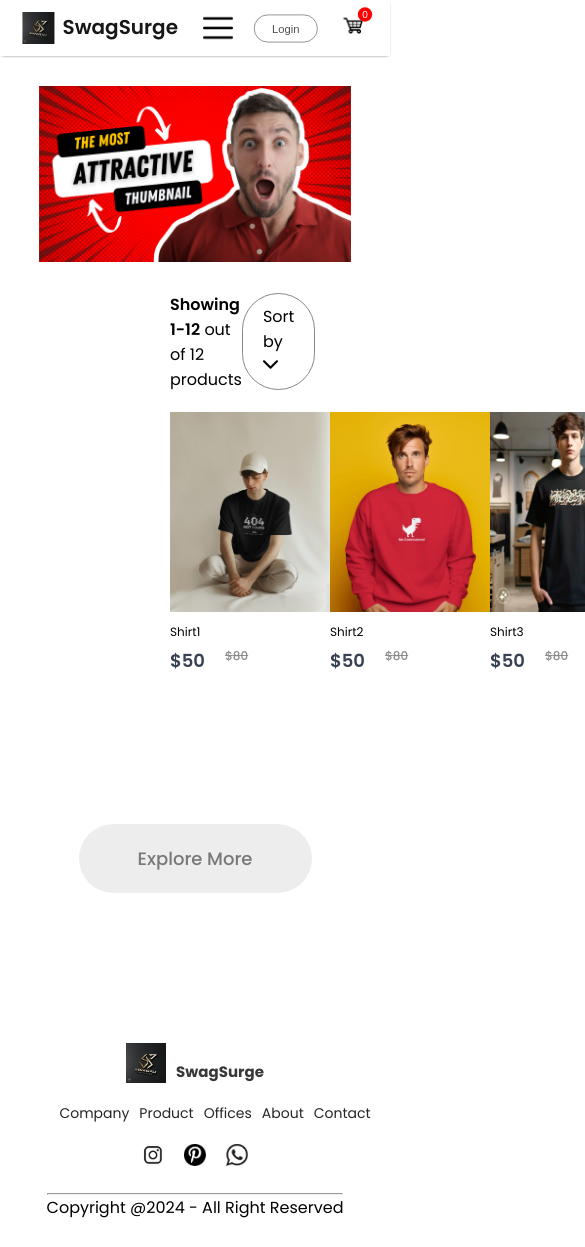
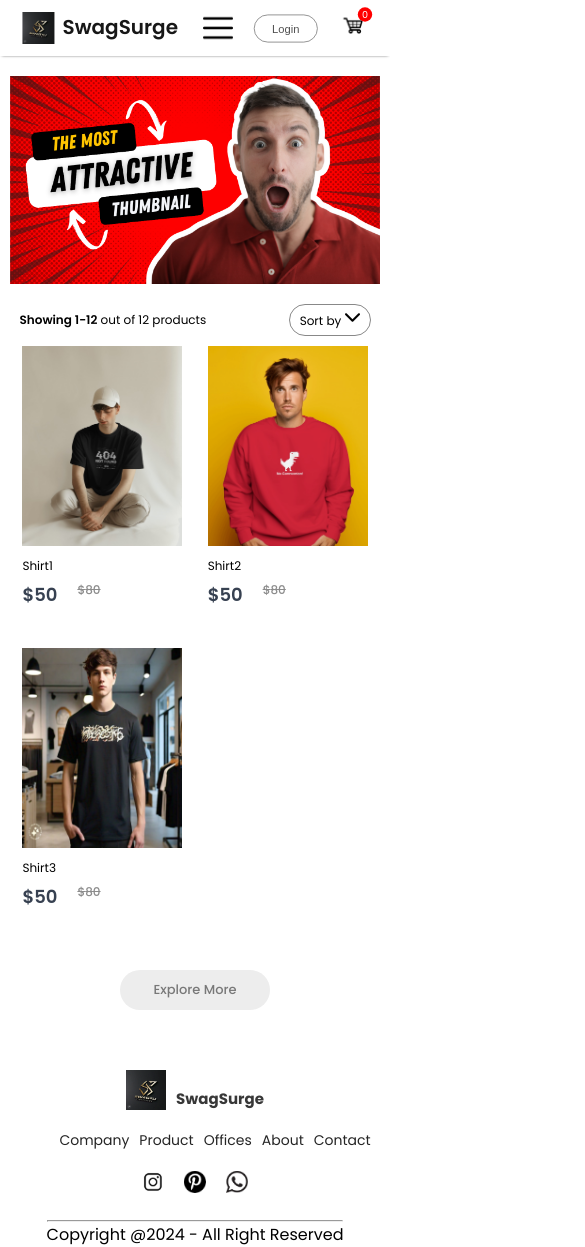
Before and after one commit to Fattahali37/SwagSurge, a React (Create React App) app in the folder frontend/: page /men in a window 390 px wide. Shown: the top 1247 px of the page, 585 px wide, since content can reach past the window. Before the commit the page ends 1220 px from the top, so only its background shows below. Built offline with nearby package versions, Linux system fonts and the light colour scheme.

Commit message:
shop categpry ang loginsignup responsive

```diff
--- a/frontend/src/Pages/CSS/LoginSignUp.css
+++ b/frontend/src/Pages/CSS/LoginSignUp.css
@@ -62,3 +62,53 @@
     font-size:18px;
     font-weight:500;
 }
+@media(max-width:1280px){
+    .loginsignup{
+        padding-top: 50px;
+    }
+    .loginsignup-container{
+        width:auto;
+        max-width:500px;
+        max-height:500px;
+    }
+    .loginsignup-container h1{
+        margin:10px 0px;
+    }
+    .loginsignup-fields{
+        gap:20px;
+        margin-top:20px;
+    }
+    .loginsignup-fields input{
+        height:65px;
+        width:93%;
+    }
+    .loginsignup-container button{
+        width: 100%;
+    }
+    .loginsignup-login{
+        font-size:16px;
+    }
+    .loginsignup-agree{
+        font-size: 14px;
+        gap:10px;
+    }
+}
+    @media(max-width:800px){
+        .loginsignup-container{
+            padding:20px 30px;
+        }
+        .loginsignup-container h1{
+            font-size:24px;
+        }
+        .loginsignup-fields{
+            margin-top:20px;
+
+        }
+        .loginsignup-fields input{
+            height:50px;
+        }
+        .loginsignup-container button{
+            height:50px;
+            font-size: 16px;
+        }
+    }
--- a/frontend/src/Pages/CSS/ShopCategory.css
+++ b/frontend/src/Pages/CSS/ShopCategory.css
@@ -42,3 +42,53 @@
     font-weight:500;
 
 }
+@media(max-width:1280px){
+    .shopcategory-banner{
+        margin:20px auto;
+        width:90%;
+    }
+    .shopcategory-indexSort{
+         width:90%;
+         margin:auto;
+    }
+    .shopcategory-sort{
+        padding:5px 10px;
+        font-size:12px;
+    }
+    .shopcategory-indexSort p{
+        font-size:12px;
+    }
+    .shopcategory-products{
+        width:90%;
+        margin:10px auto;
+        row-gap:40px;
+    }
+    .shopcategory-products .item{
+margin:auto;
+    }
+    .shopcategory-loadmore{
+        margin:100px auto;
+        width:200px;
+        height:60px;
+        font-size:16px;
+    }
+}
+@media(max-width:800px){
+    .shopcategory-banner{
+        width:95%;
+    }
+    .shopcategory-products{
+        width:95%;
+    }
+    .shopcategory-loadmore{
+        margin: 60px auto;
+        width: 150px;
+        height: 40px;
+        font-size:13px;
+    }
+}
+@media(max-width:500px){
+    .shopcategory-products{
+        grid-template-columns: 1fr 1fr;
+    }
+}
```
